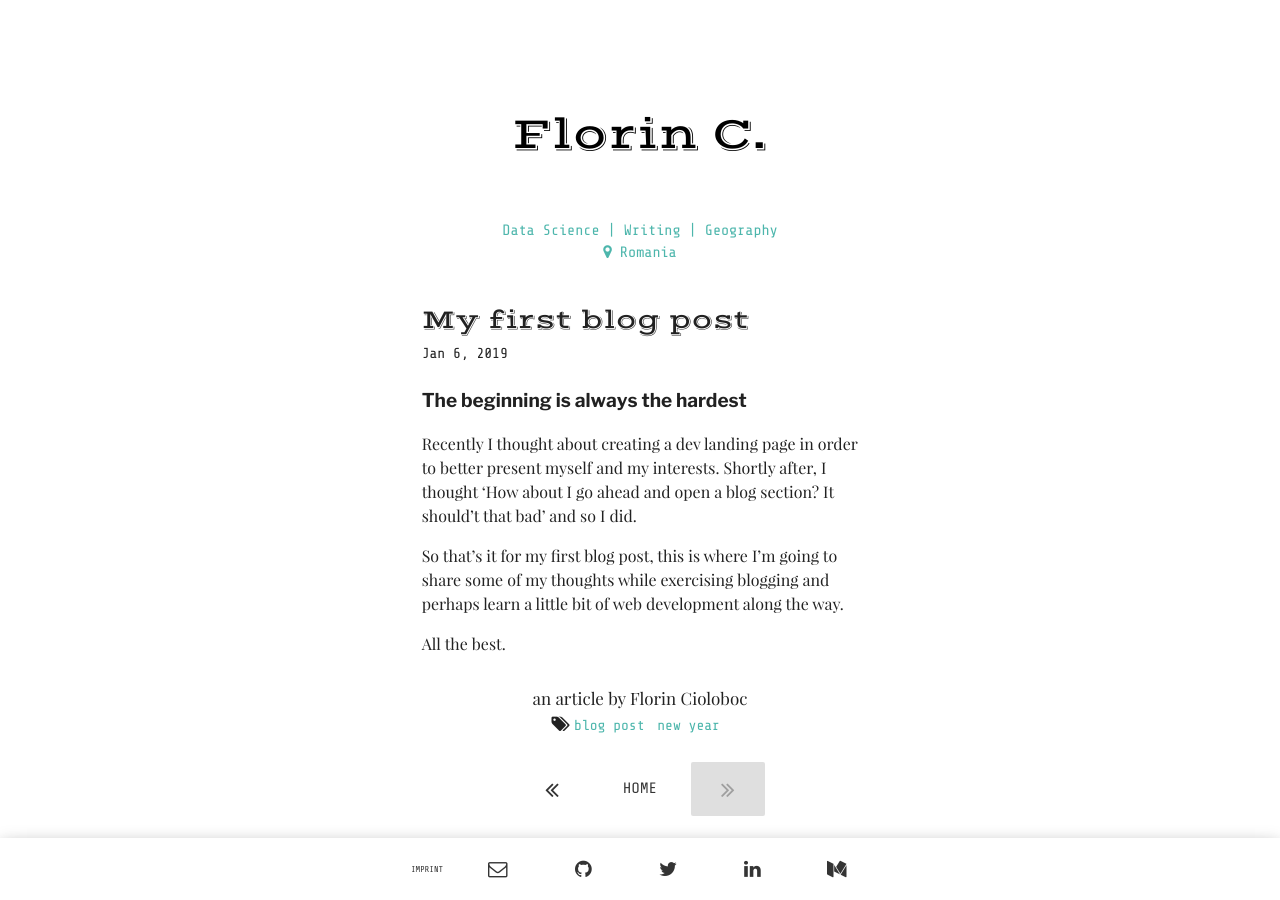
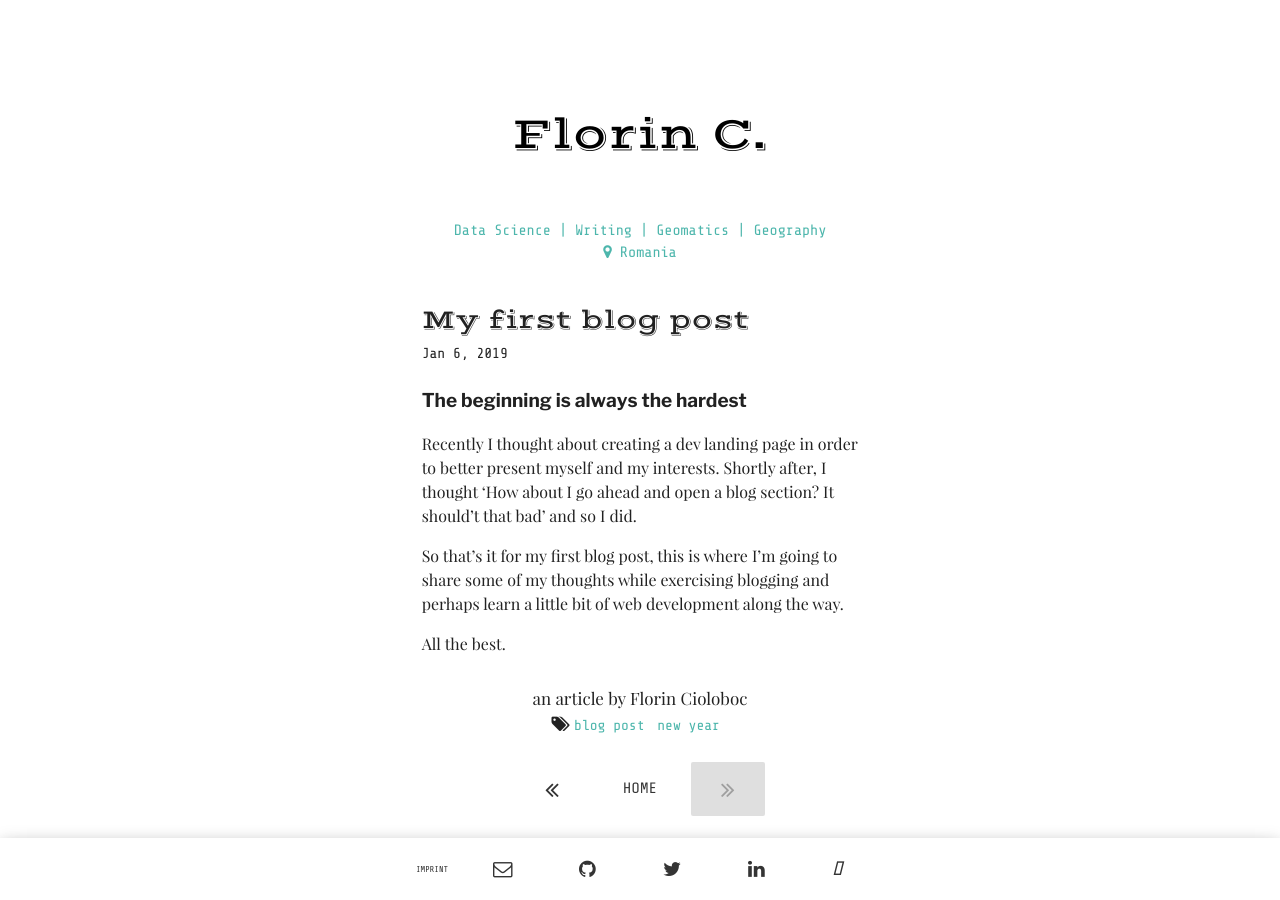
Before and after one commit to masterflorin/masterflorin.github.io, a Jekyll site: the page built from _posts/2019-01-06-first-blog-post.md, in a window 1280 px wide. Built offline with Jekyll 4.4.1, drawn with Linux system fonts in a browser that asks for light colours; some web fonts are replaced.

Commit message:
Change medium icon-button, updated front page text

```diff
--- a/_config.yml
+++ b/_config.yml
@@ -1,6 +1,6 @@
 title: "Florin C."
 description: "Everything about data and beyond"
-about: "Data Science | Writing | Geography"
+about: "Data Science | Writing | Geomatics | Geography"
 location: "Romania"
 email: your-email@example.com
 #baseurl: "/material-theme"
--- a/_includes/footer.html
+++ b/_includes/footer.html
@@ -14,7 +14,7 @@
         <a href="https://linkedin.com/in/{{ site.linkedin_username }}" class="waves-effect waves-teal btn-flat my-linkedin-link"><i class="fa fa-linkedin"></i></a>
         {% endif %}
         {% if site.medium_username %}
-        <a href="https://medium.com/@{{ site.medium_username }}" class="waves-effect waves-teal btn-flat my-medium-link"><i class="fa fa-medium"></i></a>
+        <a href="https://medium.com/@{{ site.medium_username }}" class="waves-effect waves-teal btn-flat my-medium-link"><i class="fab fa-medium"></i></a>
         {% endif %}
     </p>
 </footer>
```
